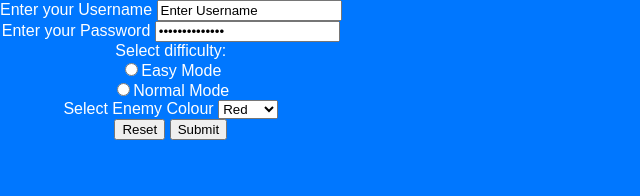
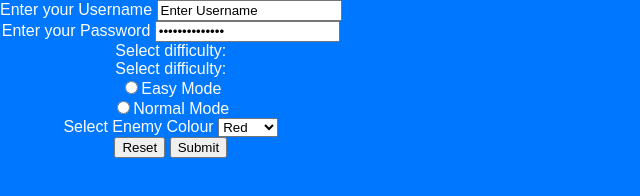
Before and after one commit to Leo-Chen-CM/Leo-Chen-CM.github.io, a website: page index.html in a window 1280 px wide. Shown: the whole page, without its empty margins (0-640 px from the left). Drawn offline with Linux system fonts and the light colour scheme.

Commit message:
small changes

```diff
--- a/index.html
+++ b/index.html
@@ -52,11 +52,12 @@
 <label for ="password">Enter your Password</label>
 <input id ="password" type="password" name="password" value="Enter Password"><br>
 
-<label for="difficulty">Select difficulty:<br></label>
+<label for="difficulty1">Select difficulty:<br></label>
+<label for="difficulty2">Select difficulty:<br></label>
 
-<input id="difficulty" type="radio" name="difficulty" value="val1">Easy Mode<br>
+<input id="difficulty1" type="radio" name="difficulty" value="val1">Easy Mode<br>
 
-<input id="difficulty" type="radio" name="difficulty" value="val2">Normal Mode<br>
+<input id="difficulty2" type="radio" name="difficulty" value="val2">Normal Mode<br>
 
 
 
```
